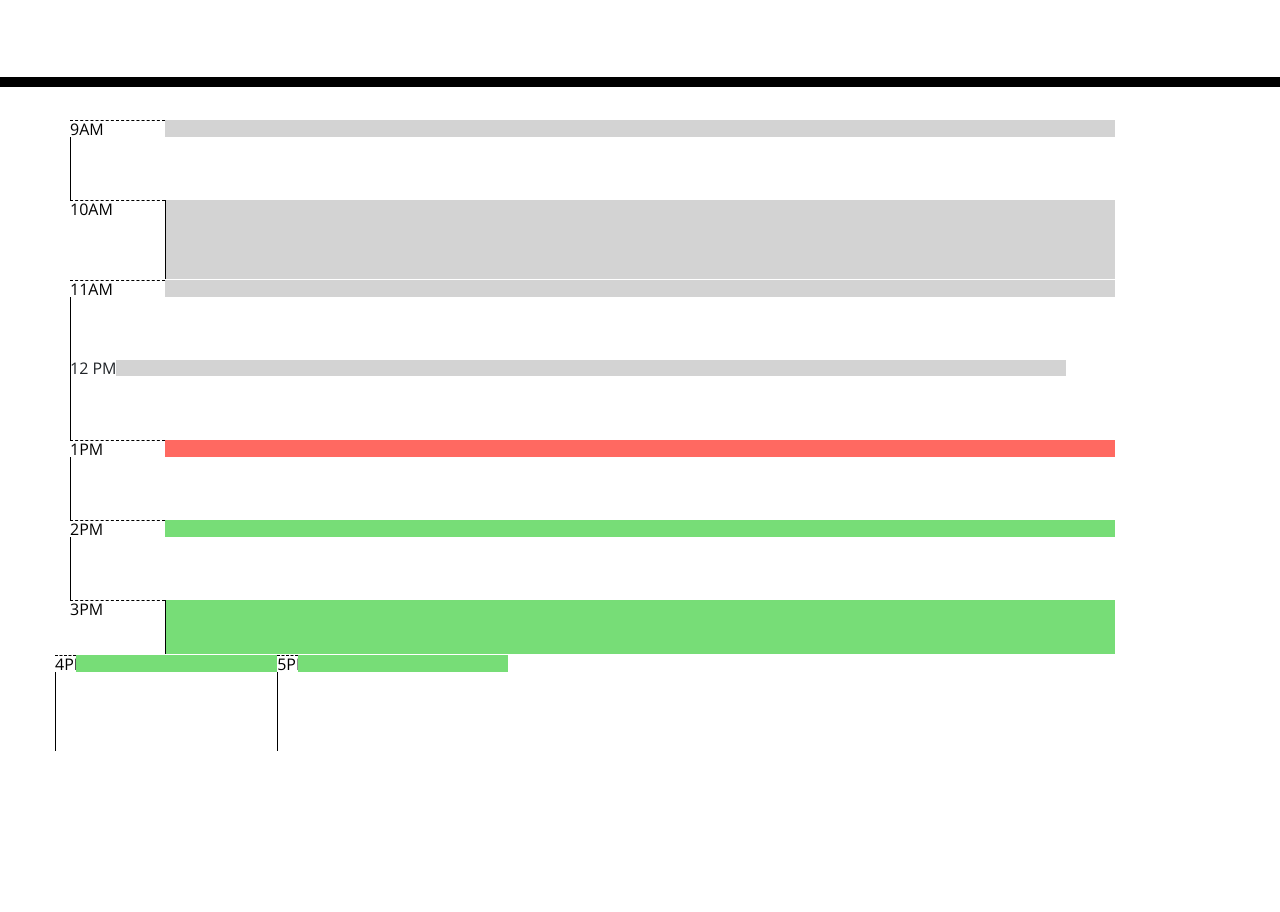
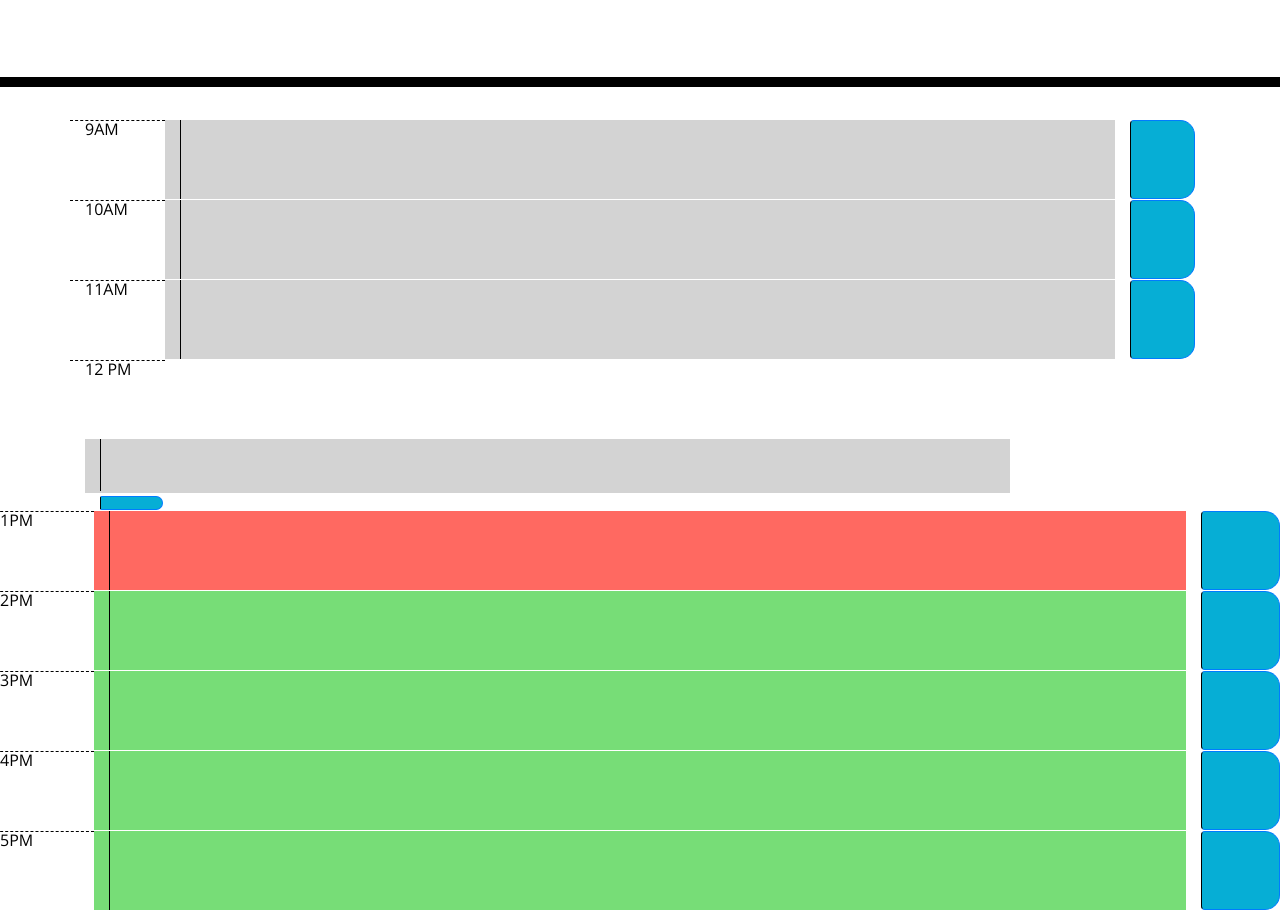
Before and after one commit to lorenakell/Work.Schedule.Calendar, a plain HTML site: page index.html in a window 1280 px wide. Shown: the part 181-1093 px from the top of the page. Before the commit the page ends 932 px from the top, so only its background shows below. Drawn offline with nearby package versions, Linux system fonts and the light colour scheme.

Commit message:
column styling updated

```diff
--- a/index.html
+++ b/index.html
@@ -31,84 +31,111 @@
     <div class="container">
       <!-- Timeblocks go here -->
       <div class="row">
-        <div class="col-1 hour">
+        <div class="col-2 col-sm-1 hour">
           9AM
         </div>
-        <div class="col-10 past"></div>
+        <div class="col-8 col-sm-10 past">
         <textarea name="task"></textarea>
-        <div class="col-1">
+        </div>
+        <div class="col-2 col-sm-1">
           <button class="btn btn-primary saveBtn"></button>
         </div>
       </div>
 
       <div class="row">
-        <div class="col-1 hour">
+        <div class="col-2 col-sm-1 hour">
           10AM
         </div>
-        <div class="col-10 past">
+        <div class="col-8 col-sm-10 past">
          <textarea name="task"></textarea>
         </div>
-        <div class="col-1"></div>
+        <div class="col-2 col-sm-1">
+          <button class="btn btn-primary saveBtn"></button>
+        </div>
       </div>
 
     <div class="row">
-      <div class="col-1 hour">
+      <div class="col-2 col-sm-1 hour">
         11AM
       </div>
-      <div class="col-10 past"></div>
+      <div class="col-8 col-sm-10 past">
       <textarea name="task"></textarea>
-      <div class="col-1"></div>
+      </div>
+      <div class="col-2 col-sm-1">
+        <button class="btn btn-primary saveBtn"></button>
+      </div>
     </div>
 
     <div class="row">
-      <dive class="col-1hour">
+      <dive class="col-2 col-sm-1 hour">
         12 PM
-      </dive>
-      <div class="col-10 past"></div>
+      </div>
+      <div class="col-8 col-sm-10 past">
       <textarea name="task"></textarea>
-      <div class="col-1"></div>
+      </div>
+      <div class="col-2 col-sm-1">
+        <button class="btn btn-primary saveBtn"></button>
+      </div>
     </div>
 
     <div class="row">
-      <div class="col-1 hour">
+      <div class="col-2 col-sm-1 hour">
         1PM
       </div>
-      <div class="col-10 present"></div>
+      <div class="col-8 col-sm-10 present">
       <textarea name="task"></textarea>
-      <div class="col-1"></div>
+      </div>
+      <div class="col-2 col-sm-1">
+        <button class="btn btn-primary saveBtn"></button>
+        </div>
     </div>
 
     <div class="row">
-      <div class="col-1 hour">
+      <div class="col-2 col-sm-1 hour">
         2PM
       </div>
-      <div class="col-10 future"></div>
+      <div class="col-8 col-sm-10 future">
       <textarea name="task"></textarea>
-      <div class="col-1"></div>
-    </div>
+      </div>
+      <div class="col-2 col-sm-1">
+        <button class="btn btn-primary saveBtn"></button>
+        </div>
+      </div>
+
     <div class="row">
-      <div class="col-1 hour">
+      <div class="col-2 col-sm-1 hour">
         3PM
       </div>
-      <div class="col-10 future">
+      <div class="col-8 col-sm-10 future">
         <textarea name="task"></textarea>
-        <div class="col-1"></div>
       </div>
+        <div class="col-2 col-sm-1">
+          <button class="btn btn-primary saveBtn"></button>
+        </div>
+      </div>
+
       <div class="row">
-        <div class="col-1 hour">
+        <div class="col-2 col-sm-1 hour">
         4PM
         </div>
-        <div class="col-10 future"></div>
+        <div class="col-8 col-sm-10 future">
         <textarea name="task"></textarea>
-        <div class="col-1"></div>
+        </div>
+        <div class="col-2 col-sm-1">
+          <button class="btn btn-primary saveBtn"></button>
+        </div>
       </div>
+
       <div class="row">
-        <div class="col-1 hour">
+        <div class="col-2 col-sm-1 hour">
           5PM
         </div>
-        <div class="col-10 future"></div>
+        <div class="col-8 col-sm-10 future">
         <textarea name="task"></textarea>
-        <div class="col-1"></div>
+        </div>
+        <div class="col-2 col-sm-1">
+          <button class="btn btn-primary saveBtn"></button>
+        </div>
       </div>
     </div>
 
```
